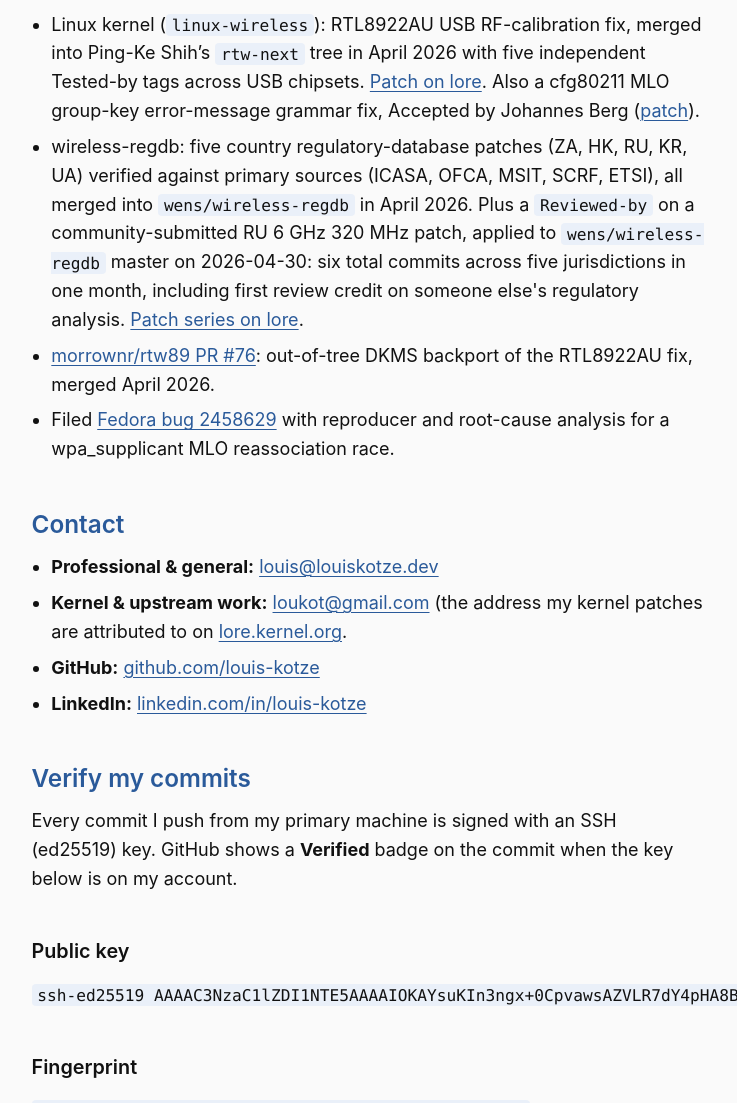
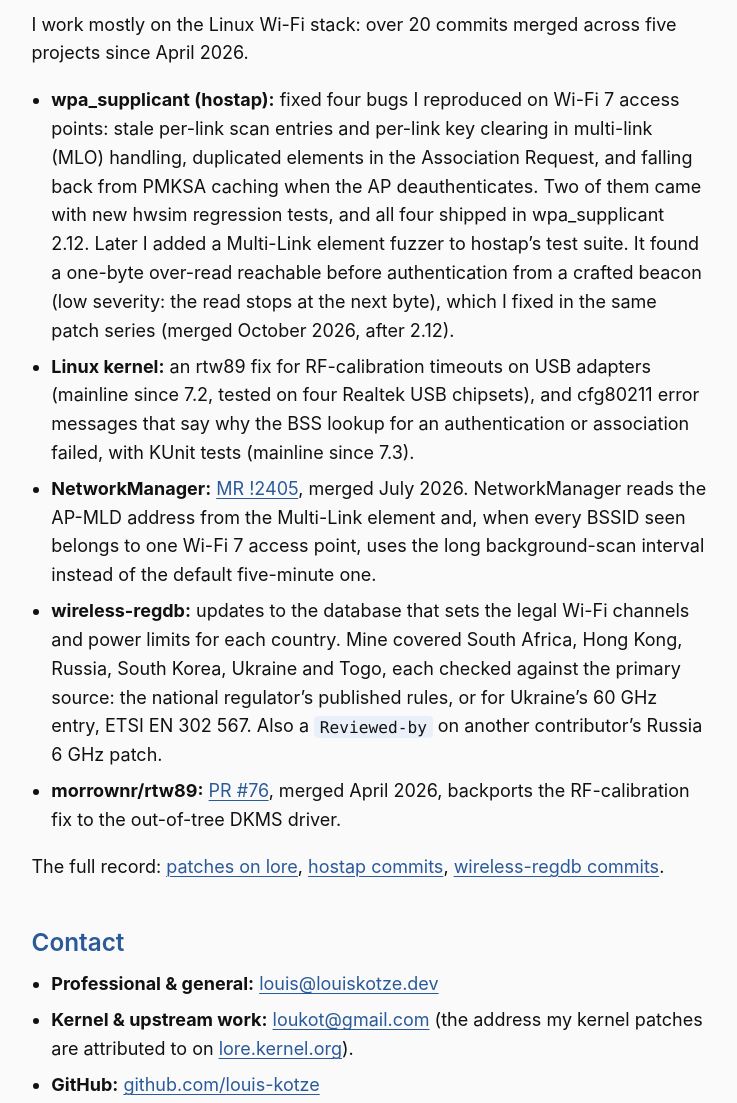
Before and after one commit to louis-kotze/louiskotze.dev, an Astro site: page /about in a window 1280 px wide. Shown: the part 760-1863 px from the top of the page, without its empty margins (271-1008 px from the left). Built offline with nearby package versions, Linux system fonts and the light colour scheme; Astro itself is replaced by a stand-in of ours.

Commit message:
Rewrite open-source section around outcomes; refresh CVs
The open-source section now states released outcomes (wpa_supplicant 2.12,
mainline 7.2/7.3) and links to commit logs instead of counts and review
states, which had gone stale. /about renders the same component, so the
two pages can no longer disagree. Adds the hostap Multi-Link fuzzer and
the cfg80211 diagnostics now in 7.3; corrects the Tested-by and regdb
source wording. Fixes the /#open-source anchor and an unclosed bracket.
CV PDFs rebuilt with the same corrections.

Co-Authored-By: Claude Opus 5.5 <noreply@anthropic.com>
Claude-Session: https://claude.ai/code/session_014ao4EEA6zH7JN4zA1FYmwy

```diff
--- a/src/components/Hero.astro
+++ b/src/components/Hero.astro
@@ -6,9 +6,9 @@
   <p class="lede">
     Ten-plus years shipping production software across FinTech, automotive, and
     pharmaceuticals. Currently delivering enterprise platform engagements
-    through <a href="https://iocodigital.com">iOCO Digital</a>. Patches land
-    upstream in the Linux kernel, NetworkManager, and the wireless
-    regulatory database.
+    through <a href="https://iocodigital.com">iOCO Digital</a>. Upstream
+    contributor to the Linux kernel, wpa_supplicant, NetworkManager, and
+    the wireless regulatory database.
   </p>
   <div class="button-row">
     <a class="btn" href="/cv/LouisKotze_Senior_Engineer_CV.pdf">CV: Engineer</a>
--- a/src/components/OpenSource.astro
+++ b/src/components/OpenSource.astro
@@ -1,71 +1,65 @@
 ---
 ---
-<section>
+<section id="open-source">
   <h2>Open-source &amp; upstream</h2>
   <p>
-    17 commits merged across five upstream projects, plus a
-    <code>Reviewed-by</code> credit on another contributor&rsquo;s
-    regulatory analysis.
+    I work mostly on the Linux Wi-Fi stack: over 20 commits merged across
+    five projects since April 2026.
   </p>
   <ul>
     <li>
-      <strong>wpa_supplicant (hostap):</strong>
-      <a href="https://git.w1.fi/cgit/hostap/log/?qt=author&amp;q=Kotze">seven
-      commits merged</a> in July&ndash;August 2026 fixing Wi-Fi 7 multi-link
-      (MLO) association: stale per-link BSS entries, ML-probe channel
-      scanning, per-link key clearing, duplicated association-request IEs,
-      and a PMKSA-caching deauthentication fallback &mdash; with two hwsim
-      regression tests. Found and reproduced against real AP hardware;
-      ships in the 2.13 release.
+      <strong>wpa_supplicant (hostap):</strong> fixed four bugs I
+      reproduced on Wi-Fi 7 access points: stale per-link scan entries and
+      per-link key clearing in multi-link (MLO) handling, duplicated
+      elements in the Association Request, and falling back from PMKSA
+      caching when the AP deauthenticates. Two of them came with new hwsim
+      regression tests, and all four shipped in wpa_supplicant 2.12.
+      Later I added a Multi-Link element fuzzer to hostap&rsquo;s test
+      suite. It found a one-byte over-read reachable before authentication
+      from a crafted beacon (low severity: the read stops at the next
+      byte), which I fixed in the same patch series (merged October 2026,
+      after 2.12).
     </li>
     <li>
-      <strong>Linux kernel (mainline):</strong> authored the
-      RTL8922AU USB RF-calibration fix
-      (<a href="https://lore.kernel.org/linux-wireless/20260416045536.817930-1-loukot@gmail.com/">v3
-      on lore</a>), with five independent <code>Tested-by</code> tags across
-      USB WiFi chipsets. Also a
-      <a href="https://lore.kernel.org/linux-wireless/20260414122728.92234-1-loukot@gmail.com/">cfg80211
-      MLO group-key error-message fix</a>. Both now in mainline.
+      <strong>Linux kernel:</strong> an rtw89 fix for RF-calibration
+      timeouts on USB adapters (mainline since 7.2, tested on four Realtek
+      USB chipsets), and
+      cfg80211 error messages that say why the BSS lookup for an
+      authentication or association failed, with KUnit tests (mainline
+      since 7.3).
     </li>
     <li>
-      <strong>NetworkManager:</strong> authored Wi-Fi 7 MLO awareness for
-      the daemon&rsquo;s background-scan logic
-      (<a href="https://gitlab.freedesktop.org/NetworkManager/NetworkManager/-/merge_requests/2405">MR
-      !2405</a>, merged July 2026): parses the AP-MLD address from the
-      Multi-Link element so a single-AP MLO association keeps the relaxed
-      scan cadence, eliminating scan-induced traffic stalls. Landed after
-      a five-revision review with the core maintainers.
+      <strong>NetworkManager:</strong>
+      <a href="https://gitlab.freedesktop.org/NetworkManager/NetworkManager/-/merge_requests/2405">MR
+      !2405</a>, merged July 2026. NetworkManager reads the AP-MLD address
+      from the Multi-Link element and, when every BSSID seen belongs to one
+      Wi-Fi 7 access point, uses the long background-scan interval instead
+      of the default five-minute one.
     </li>
     <li>
-      <strong>wireless-regdb audit:</strong> seven regulatory-database
-      commits merged across six jurisdictions (ZA, HK, RU, KR, UA, TG), each
-      verified against the primary regulatory instrument (ICASA, OFCA, MSIT,
-      SCRF, ETSI). Plus a <code>Reviewed-by</code> on a community-submitted
-      RU 6 GHz 320 MHz patch &mdash; first review credit on someone else's
-      regulatory analysis. Where the published instrument left a limit blank,
-      I corresponded directly with the national regulator (ARCEP Burkina Faso)
-      and obtained a written ruling on the applicable 6 GHz limits before
-      writing the patch.
-      <a href="https://lore.kernel.org/wireless-regdb/?q=f:loukot@gmail.com">Patch
-      series on lore.</a> Includes an audit script for ongoing monitoring.
+      <strong>wireless-regdb:</strong> updates to the database that sets
+      the legal Wi-Fi channels and power limits for each country. Mine
+      covered South Africa, Hong Kong, Russia, South Korea, Ukraine and
+      Togo, each checked against the primary source: the national
+      regulator&rsquo;s published rules, or for Ukraine&rsquo;s 60 GHz
+      entry, ETSI EN 302 567.
+      Also a <code>Reviewed-by</code> on another contributor&rsquo;s
+      Russia 6 GHz patch.
     </li>
     <li>
       <strong>morrownr/rtw89:</strong>
-      <a href="https://github.com/morrownr/rtw89/pull/76">PR #76</a> backports
-      the in-kernel RF-calibration fix to the out-of-tree DKMS driver
-      (merged April 2026).
-    </li>
-    <li>
-      <strong>Fedora bug 2458629:</strong>
-      <a href="https://bugzilla.redhat.com/show_bug.cgi?id=2458629">filed
-      a reproducer and root-cause analysis</a> for a wpa_supplicant MLO
-      reassociation race; assigned, in triage.
-    </li>
-    <li>
-      <strong>In review:</strong> a cfg80211 patch improving the diagnostics
-      when an association BSS lookup fails.
-      <a href="https://lore.kernel.org/all/?q=f:loukot@gmail.com">All
-      submissions on lore.</a>
+      <a href="https://github.com/morrownr/rtw89/pull/76">PR #76</a>,
+      merged April 2026, backports the RF-calibration fix to the
+      out-of-tree DKMS driver.
     </li>
   </ul>
+  <p>
+    The full record:
+    <a href="https://lore.kernel.org/all/?q=f:loukot@gmail.com">patches on
+    lore</a>,
+    <a href="https://git.w1.fi/cgit/hostap/log/?qt=author&amp;q=Kotze">hostap
+    commits</a>,
+    <a href="https://git.kernel.org/pub/scm/linux/kernel/git/wens/wireless-regdb.git/log/?qt=author&amp;q=Kotze">wireless-regdb
+    commits</a>.
+  </p>
 </section>
--- a/src/pages/about.astro
+++ b/src/pages/about.astro
@@ -1,5 +1,6 @@
 ---
 import Base from '../layouts/Base.astro';
+import OpenSource from '../components/OpenSource.astro';
 
 const personSchema = {
   '@context': 'https://schema.org',
@@ -10,7 +11,7 @@ const personSchema = {
   mainEntityOfPage: 'https://louiskotze.dev/about/',
   jobTitle: 'Senior Full-Stack Engineer',
   description:
-    'Senior full-stack engineer and Linux kernel contributor based in Stilbay, South Africa. Currently delivering enterprise platform engagements through iOCO Digital, while also shipping patches upstream to the Linux kernel, NetworkManager, and the wireless regulatory database.',
+    'Senior full-stack engineer and Linux kernel contributor based in Stilbay, South Africa. Lead developer at iOCO Digital on consulting work for enterprise clients, and an upstream contributor to the Linux kernel, wpa_supplicant, NetworkManager, and the wireless regulatory database.',
   email: 'mailto:louis@louiskotze.dev',
   address: {
     '@type': 'PostalAddress',
@@ -63,9 +64,9 @@ const personSchema = {
     on the southern coast of South Africa. Ten-plus years across FinTech,
     automotive, and pharmaceuticals. Currently delivering enterprise
     platform engagements through
-    <a href="https://iocodigital.com">iOCO Digital</a>, while shipping
-    patches upstream to the Linux kernel, NetworkManager, and the wireless
-    regulatory database.
+    <a href="https://iocodigital.com">iOCO Digital</a>. Upstream
+    contributor to the Linux kernel, wpa_supplicant, NetworkManager, and
+    the wireless regulatory database.
   </p>
 
   <h2>How I work</h2>
@@ -81,39 +82,7 @@ const personSchema = {
     The <a href="/blog/">writing</a> is where the detail lives.
   </p>
 
-  <h2>Open-source &amp; upstream</h2>
-  <ul>
-    <li>
-      Linux kernel (<code>linux-wireless</code>): RTL8922AU USB RF-calibration
-      fix, merged into Ping-Ke Shih&rsquo;s <code>rtw-next</code> tree in
-      April 2026 with five independent Tested-by tags across USB chipsets.
-      <a href="https://lore.kernel.org/linux-wireless/20260416045536.817930-1-loukot@gmail.com/">Patch
-      on lore</a>. Also a cfg80211 MLO group-key error-message grammar fix,
-      Accepted by Johannes Berg
-      (<a href="https://lore.kernel.org/linux-wireless/20260414122728.92234-1-loukot@gmail.com/">patch</a>).
-    </li>
-    <li>
-      wireless-regdb: five country regulatory-database patches (ZA, HK, RU, KR, UA)
-      verified against primary sources (ICASA, OFCA, MSIT, SCRF, ETSI), all merged
-      into <code>wens/wireless-regdb</code> in April 2026. Plus a
-      <code>Reviewed-by</code> on a community-submitted RU 6 GHz 320 MHz patch,
-      applied to <code>wens/wireless-regdb</code> master on 2026-04-30: six total
-      commits across five jurisdictions in one month, including first review
-      credit on someone else's regulatory analysis.
-      <a href="https://lore.kernel.org/wireless-regdb/?q=f:loukot@gmail.com">Patch
-      series on lore</a>.
-    </li>
-    <li>
-      <a href="https://github.com/morrownr/rtw89/pull/76">morrownr/rtw89
-      PR #76</a>: out-of-tree DKMS backport of the RTL8922AU fix, merged
-      April 2026.
-    </li>
-    <li>
-      Filed <a href="https://bugzilla.redhat.com/show_bug.cgi?id=2458629">Fedora
-      bug 2458629</a> with reproducer and root-cause analysis for a
-      wpa_supplicant MLO reassociation race.
-    </li>
-  </ul>
+  <OpenSource />
 
   <h2 id="contact">Contact</h2>
   <ul>
@@ -122,7 +91,7 @@ const personSchema = {
     <li><strong>Kernel &amp; upstream work:</strong>
       <a href="mailto:loukot@gmail.com">loukot@gmail.com</a> (the address my
       kernel patches are attributed to on
-      <a href="https://lore.kernel.org/all/?q=f:loukot@gmail.com">lore.kernel.org</a>.
+      <a href="https://lore.kernel.org/all/?q=f:loukot@gmail.com">lore.kernel.org</a>).
     </li>
     <li><strong>GitHub:</strong>
       <a href="https://github.com/louis-kotze">github.com/louis-kotze</a></li>
--- a/src/pages/index.astro
+++ b/src/pages/index.astro
@@ -13,7 +13,7 @@ const personSchema = {
   url: 'https://louiskotze.dev/',
   jobTitle: 'Senior Full-Stack Engineer',
   description:
-    'Senior full-stack engineer and Linux kernel contributor. Ships production software for enterprise clients and patches upstream to the Linux kernel and wireless regulatory database.',
+    'Senior full-stack engineer and Linux kernel contributor. Ships production software for enterprise clients and contributes upstream to the Linux kernel, wpa_supplicant, NetworkManager, and the wireless regulatory database.',
   address: {
     '@type': 'PostalAddress',
     addressRegion: 'Western Cape',
```
Also changed, not shown: 2 other files.
